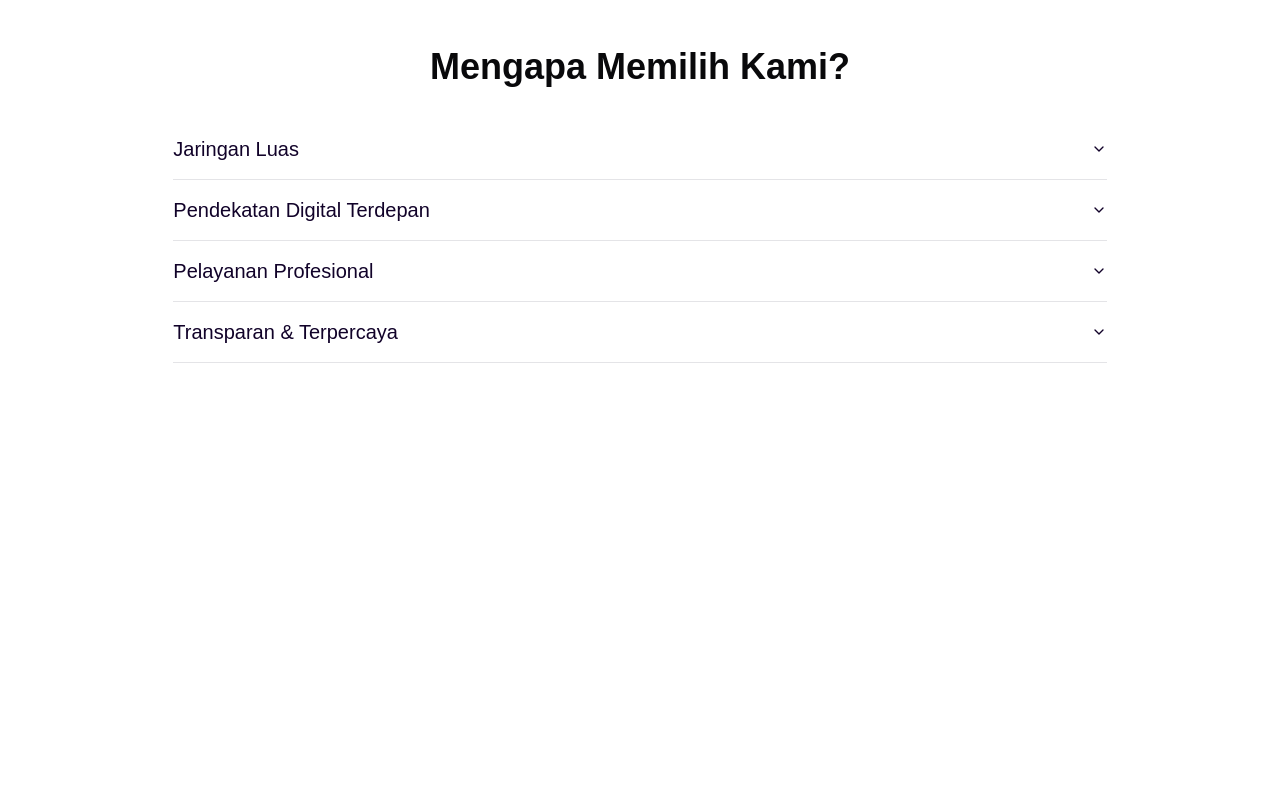
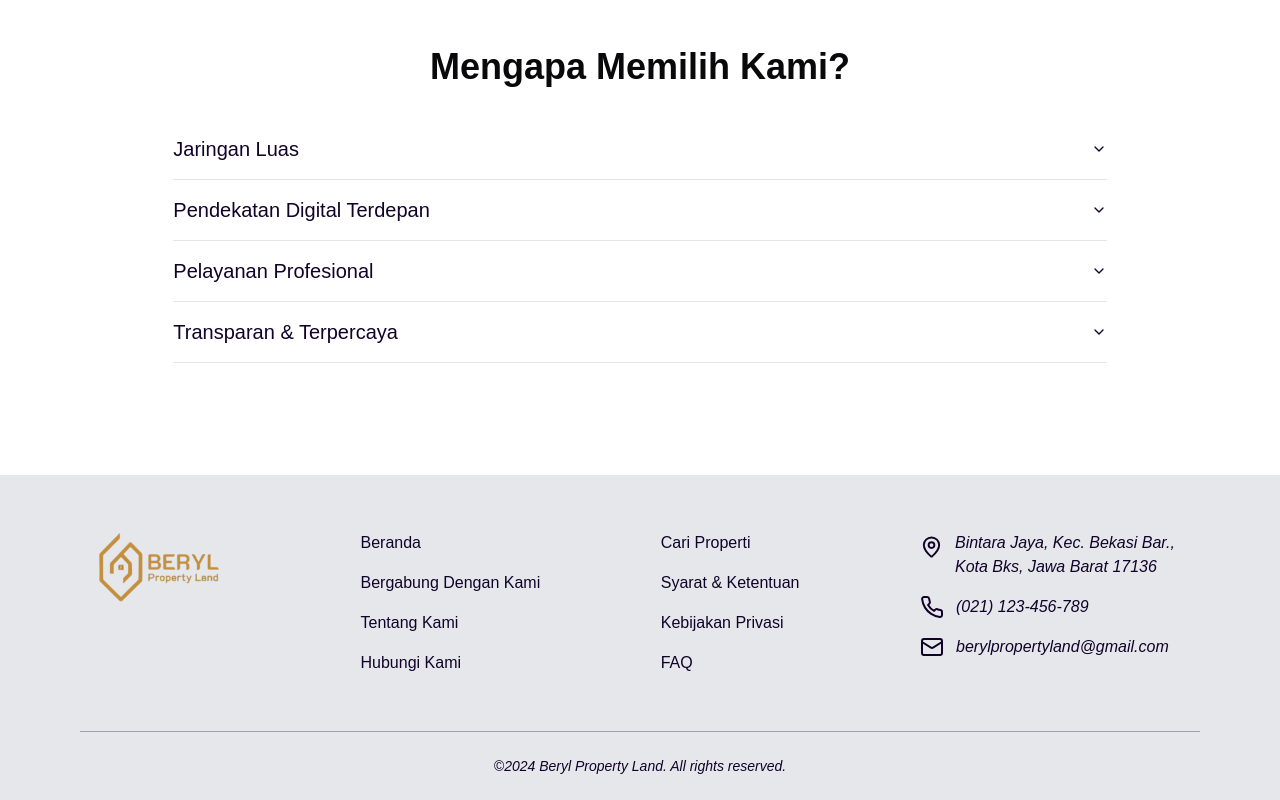
Before and after one commit to akmal520/BerylPropertyLand, a React (Vite) app: page / in a window 1280 px wide. Shown: the part 2162-2962 px from the top of the page. Before the commit the page ends 2557 px from the top, so only its background shows below. Built offline with nearby package versions, Linux system fonts and the light colour scheme; a web font is replaced by a local one.

Commit message:
add Footer

```diff
--- a/package.json
+++ b/package.json
@@ -22,6 +22,7 @@
     "@radix-ui/react-tabs": "^1.1.0",
     "@radix-ui/react-toggle": "^1.1.0",
     "@radix-ui/react-toggle-group": "^1.1.0",
+    "@supabase/supabase-js": "^2.45.4",
     "class-variance-authority": "^0.7.0",
     "clsx": "^2.1.1",
     "cmdk": "^1.0.0",
--- /dev/null
+++ b/src/components/Layouts/Footer/index.jsx
@@ -0,0 +1,100 @@
+import Logo1 from '../../../assets/Logo-1-removebg-preview.png';
+import { dataNavigation } from '@/data/datas';
+import { Mail, MapPin, Phone } from 'lucide-react';
+import React from 'react';
+import { Link } from 'react-router-dom';
+
+const Footer = () => {
+    const footerNav = [
+        { name: 'cari properti', path: '/property' },
+        { name: 'syarat & ketentuan', path: '/terms' },
+        { name: 'Kebijakan Privasi', path: '/privacy' },
+        { name: 'FAQ', path: '/faq' },
+    ];
+
+    return (
+        <footer className="bg-gray-200 mt-20">
+            <div className="container mx-auto">
+                <div className="flex justify-between  text-head text-base font-medium py-14">
+                    <div className="logo">
+                        <img src={Logo1} alt="logo" className="w-40" />
+                    </div>
+
+                    <div>
+                        <ul className="space-y-4">
+                            {dataNavigation.map((item, index) => (
+                                <li key={index}>
+                                    <Link
+                                        to={item.path}
+                                        className="relative capitalize before:content-[''] before:absolute before:left-0 before:bottom-0 before:w-full before:h-[2px] before:bg-current before:scale-x-0 before:origin-right before:transition-transform before:duration-300 hover:before:scale-x-100 hover:before:origin-left"
+                                    >
+                                        {item.name}
+                                    </Link>
+                                </li>
+                            ))}
+                        </ul>
+                    </div>
+
+                    <div>
+                        <ul className="space-y-4">
+                            {footerNav.map((item, index) => (
+                                <li key={index} className="capitalize">
+                                    <Link
+                                        to={item.path}
+                                        className="relative capitalize before:content-[''] before:absolute before:left-0 before:bottom-0 before:w-full before:h-[2px] before:bg-current before:scale-x-0 before:origin-right before:transition-transform before:duration-300 hover:before:scale-x-100 hover:before:origin-left"
+                                    >
+                                        {item.name}
+                                    </Link>
+                                </li>
+                            ))}
+                        </ul>
+                    </div>
+
+                    <div className="w-1/4">
+                        <ul className="space-y-4">
+                            <li>
+                                <Link to="#maps" className="flex">
+                                    <MapPin className="w-10 h-10 -mt-1" />
+                                    <p className="ml-3 italic">
+                                        Bintara Jaya, Kec. Bekasi Bar., Kota
+                                        Bks, Jawa Barat 17136
+                                    </p>
+                                </Link>
+                            </li>
+
+                            <li>
+                                <Link to="#wa" className="flex">
+                                    <Phone className="w-6 h-6 " />
+                                    <p className="ml-3 italic">
+                                        (021) 123-456-789
+                                    </p>
+                                </Link>
+                            </li>
+
+                            <li>
+                                <Link
+                                    to="mailto:berylpropertyland@gmail"
+                                    className="flex"
+                                >
+                                    <Mail className="w-6 h-6 " />
+                                    <p className="ml-3 italic">
+                                        berylpropertyland@gmail.com
+                                    </p>
+                                </Link>
+                            </li>
+                        </ul>
+                    </div>
+                </div>
+
+                <div className="flex justify-center border-t border-gray-400 py-6">
+                    <p className="text-center text-sm italic text-head">
+                        ©{new Date().getFullYear()} Beryl Property Land. All
+                        rights reserved.
+                    </p>
+                </div>
+            </div>
+        </footer>
+    );
+};
+
+export default Footer;
--- a/src/components/Layouts/Home/index.jsx
+++ b/src/components/Layouts/Home/index.jsx
@@ -1,9 +1,10 @@
+import Footer from '../Footer';
 import Navbar from '../Navbar/Navbar';
 import Hero from './Hero';
 import LayananKami from './LayananKami';
+import MengapaMemilihKami from './MengapaMemilihKami';
 import PropertyKota from './PropertyKota';
 import PropertyType from './PropertyType';
-import MengapaMemilihKami from './MengapaMemilihKami';
 import React from 'react';
 
 const HomeLayout = () => {
@@ -14,7 +15,8 @@ const HomeLayout = () => {
             <PropertyKota />
             <PropertyType />
             <LayananKami />
-            <MengapaMemilihKami/>
+            <MengapaMemilihKami />
+            <Footer />
         </>
     );
 };
--- a/src/components/Layouts/Property/index.jsx
+++ b/src/components/Layouts/Property/index.jsx
@@ -1,3 +1,4 @@
+import Footer from '../Footer';
 import Navbar from '../Navbar/Navbar';
 import PropertyCard from './PropertyCard';
 import PropertySearch from './PropertySearch';
@@ -7,10 +8,12 @@ const PropertyLayout = () => {
     return (
         <section>
             <Navbar />
-            <div>
-                <PropertySearch />
-                <PropertyCard />
-            </div>
+            {/* <div> */}
+            <PropertySearch />
+            <PropertyCard />
+            {/* </div> */}
+
+            <Footer />
         </section>
     );
 };
--- /dev/null
+++ b/src/utils/supabase/client.js
@@ -0,0 +1,5 @@
+import { createClient } from '@supabase/supabase-js';
+
+const supabaseUrl = process.env.REACT_APP_SUPABASE_URL;
+const supabaseKey = process.env.REACT_APP_SUPABASE_API_KEY;
+const supabase = createClient(supabaseUrl, supabaseKey);
```
Also changed, not shown: 2 other files (tests, documents, lock files or other folders).
